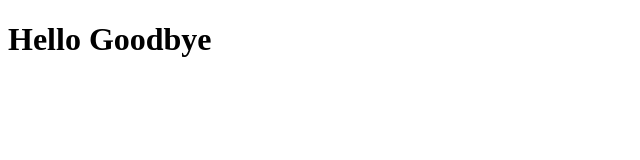
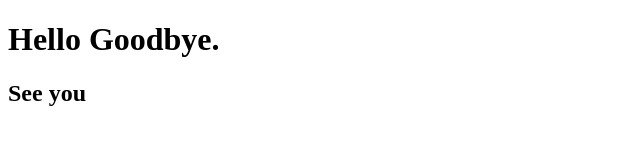
Before and after one commit to theostam/theostam.github.io, a plain HTML site: page index.html in a window 1280 px wide. Shown: the whole page, without its empty margins (0-640 px from the left). Drawn offline with Linux system fonts and the light colour scheme.

Commit message:
Update index.html

```diff
--- a/index.html
+++ b/index.html
@@ -5,6 +5,7 @@
     <title>Test of projects with index></title>
 </head>
 <body>
-<h1>Hello Goodbye</h1>
+<h1>Hello Goodbye.</h1>
+    <h2>See you</h2>
 </body>
 </html>
```
